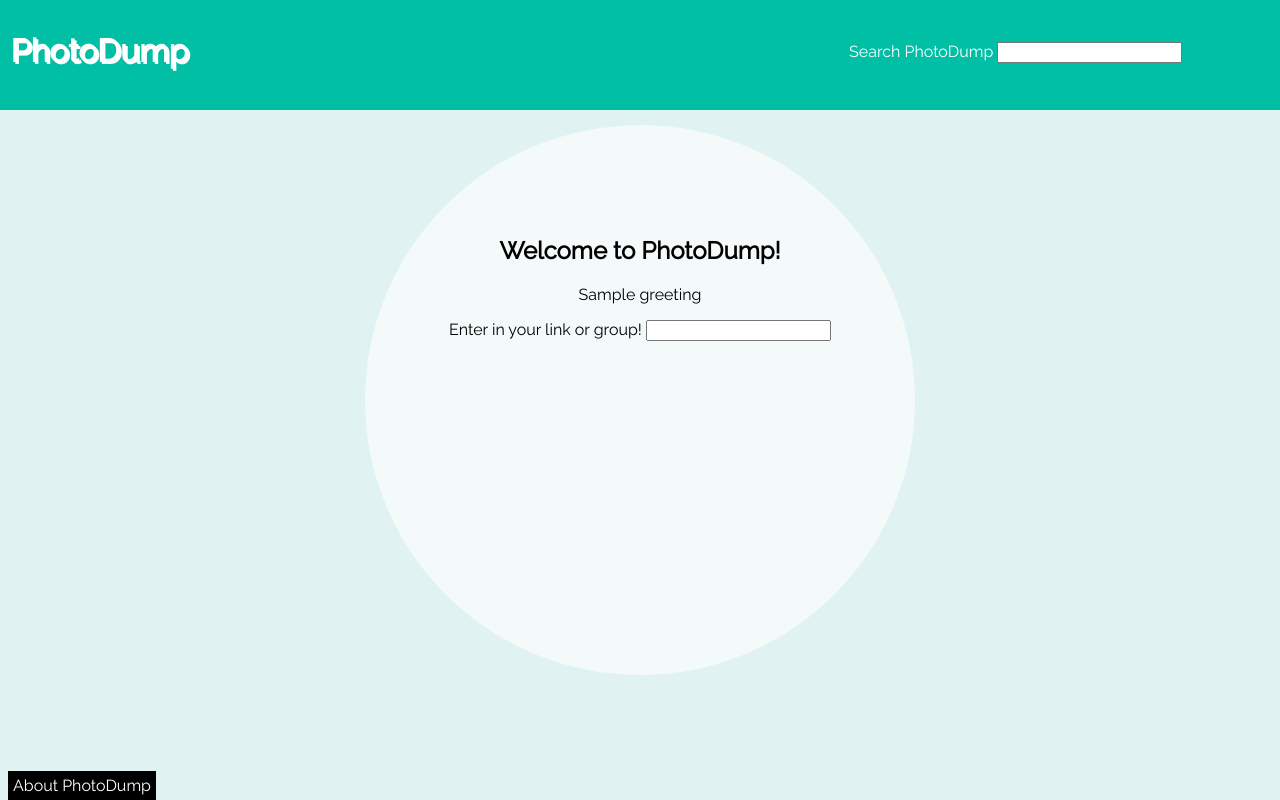
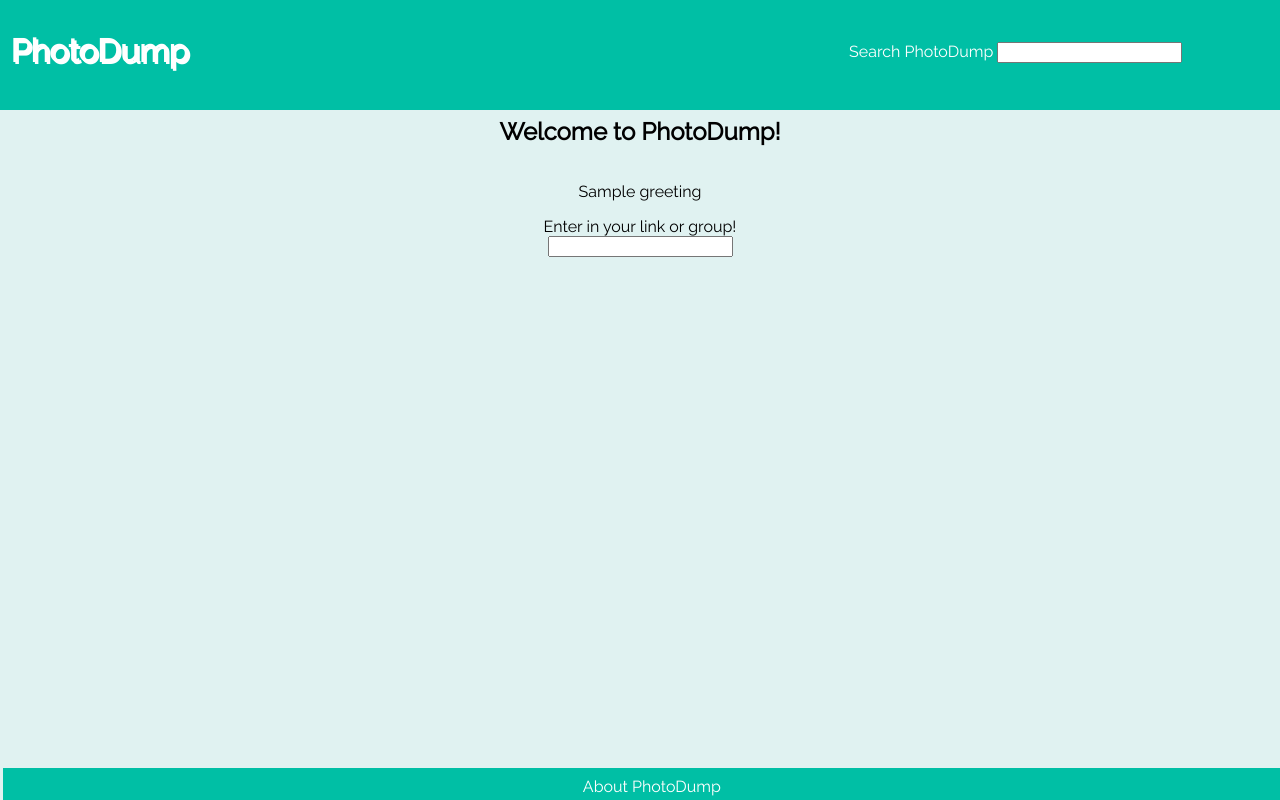
Before and after one commit to Elewis97/PhotoDump, a Python web app: template templates/welcome.html in a window 1280 px wide. Run offline with Jinja, Linux system fonts and the light colour scheme; the template is opened without the code that fills it: most values are stand-ins (such as "Sample title", 1, 10 or a date in 2020).

Commit message:
SA no more circle

```diff
--- a/stylesheets/welcome.css
+++ b/stylesheets/welcome.css
@@ -7,6 +7,7 @@
     font-family: 'Raleway', sans-serif;
     display: flex;
 }
+
 h1 {
     text-shadow: 2px 2px white;
 }
@@ -14,36 +15,31 @@ h1 {
 #search {
   padding: 2.5%;
   margin-left: 50%;
+}
 
-}
 #welcomestuff {
+
     font-family: 'Raleway';
-    margin-top: 11%;
+    display: flex;
+    flex-direction: column;
+    flex-wrap: nowrap;
+    justify-content: center;
+    align-content: center;
+    align-items: center;
 }
 
 body {
   background-color: #E0F2F1;
-  text-align: center;
-}
-span {
-  border-radius: 275px;
-  border: 275px solid white;
-  position: fixed;
-  top: 50%;
-  left: 50%;
-  transform: translate(-50%, -50%);
-  opacity: 0.6;
-  z-index: -1;
 }
 
-#footer {
+.footer {
+
+    position: fixed;
+    bottom: 0;
     font-family: 'Raleway';
-    background-color:black;
     color:white;
-    clear:both;
+    padding:.7%;
+    margin: -.4%;
     text-align:center;
-    position: absolute;
-    bottom: 0%;
-    padding:5px;
-
-}
+    width: 100%;
+    background-color:#00BFA5;
--- a/templates/welcome.html
+++ b/templates/welcome.html
@@ -21,18 +21,21 @@
         </form>
       </div>
     </div>
-  <span>
-  </span>
-  <div id = "welcomestuff">
-    <form>
-      <h2>Welcome to PhotoDump!</h2>
-      <p>{{ greeting }}</p>
-      Enter in your link or group!
-      <input id = "searchbox2" type="text" name="searchBox">
-    </form>
-  </div>
+  <div id = "circle">
+    <div id = "welcomestuff">
 
-  <div id="footer">
+
+              <h2>
+                Welcome to PhotoDump!
+              </h2>
+              <p>{{ greeting }}</p>
+                Enter in your link or group!
+              <input id = "searchbox2" type="text" name="searchBox">
+
+        </div>
+    </div>
+
+  <div class="footer">
     About PhotoDump
   </div>
 </body>
```
